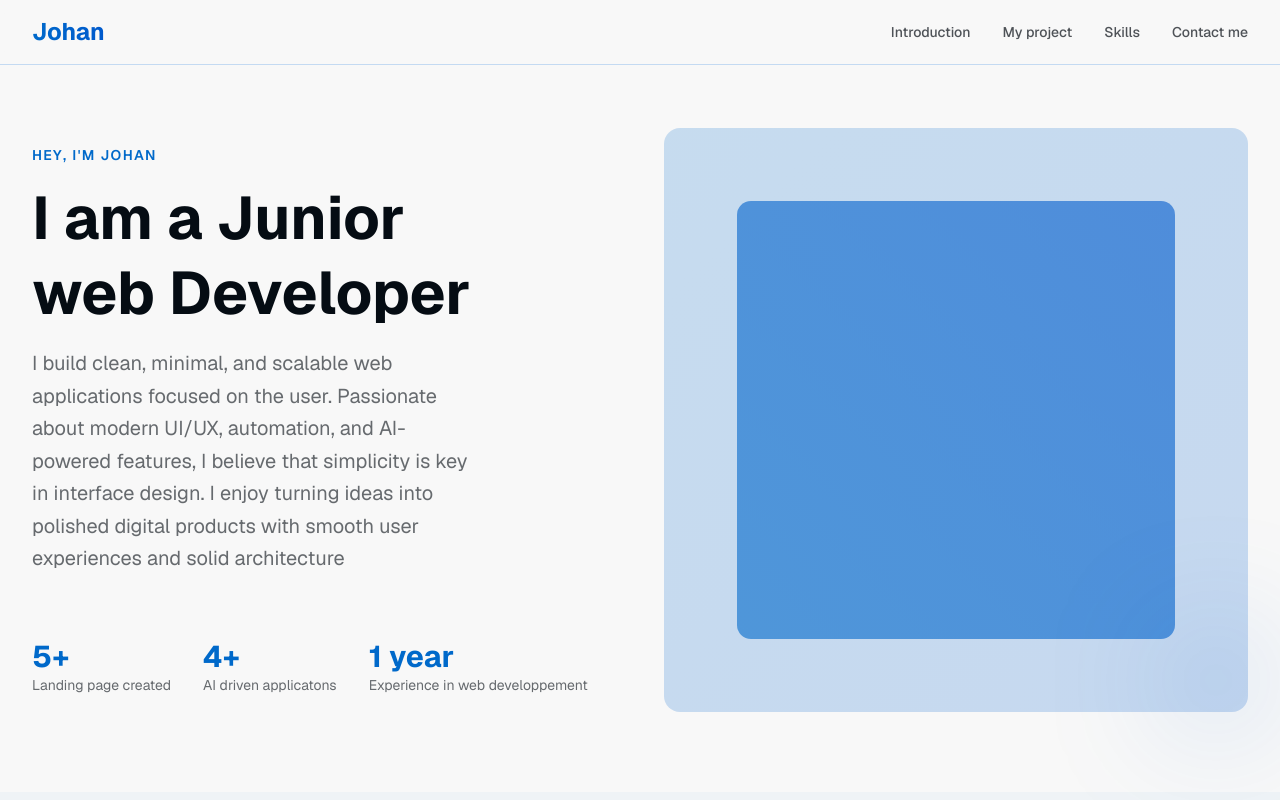
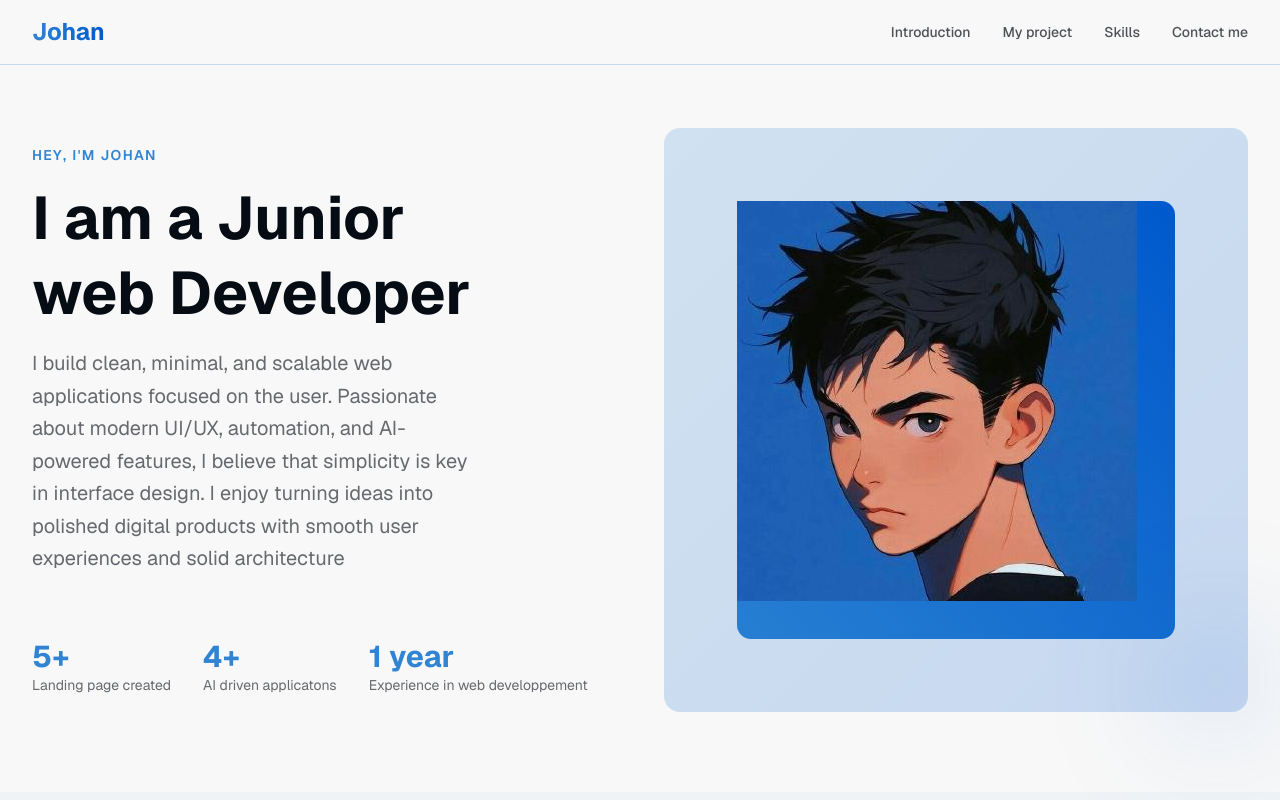
Before and after one commit to nowlhan/portfolio, a Next.js app: page / in a window 1280 px wide. Shown: the top 800 px of the page. Built offline with nearby package versions, Linux system fonts and the light colour scheme.

Commit message:
second commit

```diff
--- a/app/globals.css
+++ b/app/globals.css
@@ -11,7 +11,7 @@
   --card-foreground: oklch(0.15 0.02 250);
   --popover: oklch(1 0 0);
   --popover-foreground: oklch(0.15 0.02 250);
-  --primary: oklch(0.52 0.18 250);
+  --primary: oklch(52.489% 0.17223 254.904 / 0.808);
   --primary-foreground: oklch(1 0 0);
   --secondary: oklch(0.78 0.12 250);
   --secondary-foreground: oklch(1 0 0);
@@ -47,7 +47,7 @@
   --card-foreground: oklch(0.98 0 0);
   --popover: oklch(0.2 0.02 250);
   --popover-foreground: oklch(0.98 0 0);
-  --primary: oklch(0.65 0.15 250);
+  --primary: oklch(56.051% 0.12587 250.054);
   --primary-foreground: oklch(0.15 0.02 250);
   --secondary: oklch(0.35 0.08 250);
   --secondary-foreground: oklch(0.98 0 0);
--- a/components/footer.tsx
+++ b/components/footer.tsx
@@ -72,8 +72,8 @@ export default function Footer() {
         {*/}
         {/* Bottom Bar */}
         <div className="pt-8 border-t border-border flex flex-col md:flex-row justify-between items-center gap-4 text-sm text-foreground/60">
-          <p>&copy; {currentYear} Dev Portfolio. Todos los derechos reservados.</p>
-          <p>Hecho con ❤️ con React y Next.js</p>
+
+          <p>Build with React and Next.js</p>
         </div>
 
     </footer>
--- a/components/hero-section.tsx
+++ b/components/hero-section.tsx
@@ -43,8 +43,8 @@ export default function HeroSection() {
         {/* Right Image */}
         <div className="relative">
           <div className="aspect-square bg-gradient-to-br from-primary/20 to-accent/20 rounded-2xl flex items-center justify-center">
-            <div className="w-3/4 h-3/4 bg-gradient-to-tr from-primary to-accent rounded-xl opacity-60" >
-            <img src="" alt="" /></div>
+            <div className="w-3/4 h-3/4 bg-gradient-to-tr from-primary to-accent rounded-xl " >
+            <img src="/johan.jpg" alt="" /></div>
           </div>
           <div className="absolute -bottom-4 -right-4 w-24 h-24 bg-accent/20 rounded-full blur-3xl" />
         </div>
--- a/components/skills-section.tsx
+++ b/components/skills-section.tsx
@@ -24,7 +24,7 @@ export default function SkillsSection() {
     <section id="habilidades" className="py-20 px-4 sm:px-6 lg:px-8">
       <div className="max-w-7xl mx-auto">
         <div className="mb-16">
-          <p className="text-primary font-semibold text-sm tracking-widest uppercase mb-3">Mis habilidades</p>
+
           <h2 className="text-4xl md:text-5xl font-bold text-foreground text-balance">Technology and skills</h2>
         </div>
 
```
Also changed, not shown: public/johan.jpg (added).
